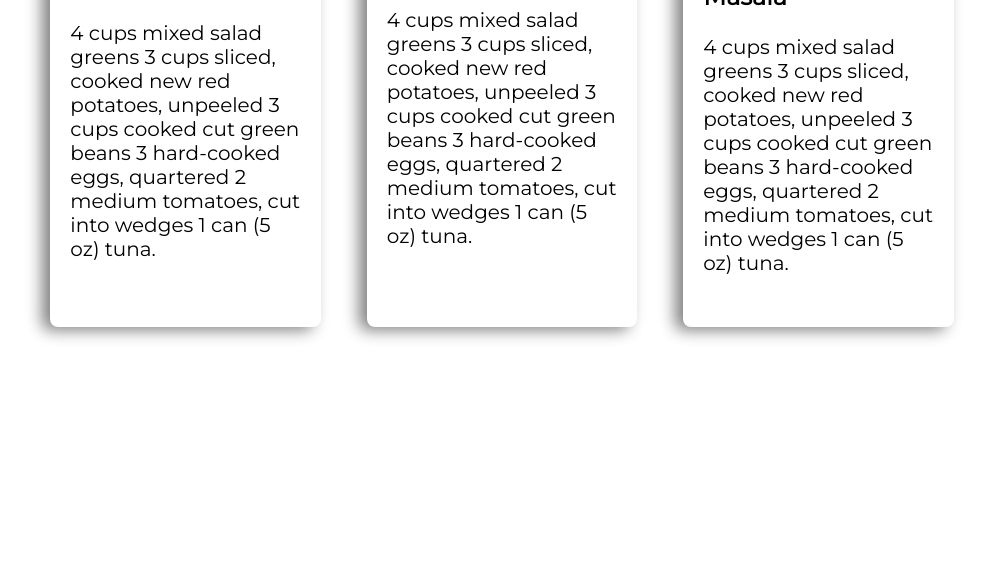
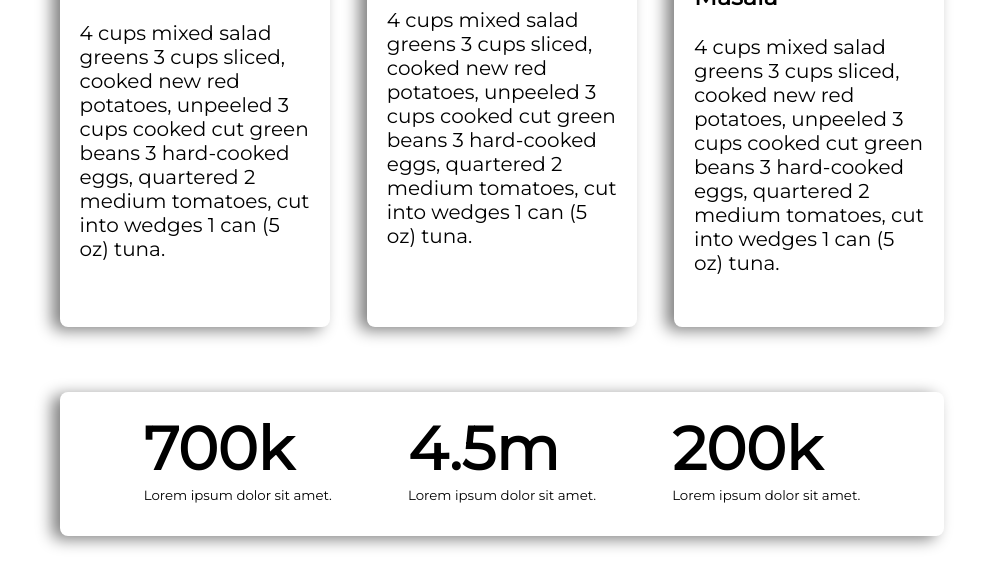
Before and after one commit to iqbalcb88/assignment-01, a plain HTML site: page index.html in a window 1280 px wide. Shown: the part 1920-2507 px from the top of the page, without its empty margins (138-1125 px from the left). Before the commit the page ends 2311 px from the top, so only its background shows below. Drawn offline with Linux system fonts and the light colour scheme.

Commit message:
social cointainer done with calculation

```diff
--- a/index.html
+++ b/index.html
@@ -70,7 +70,7 @@
           industry. Lorem Ipsum has been the industry's standard
         </p>
       </div>
-      <div class="flex-center">
+      <div class="flex-center media-container">
         <div class="card shadow">
           <img src="images/food/card-1.png" alt="Food Photo One" />
           <div class="card-details">
@@ -105,6 +105,29 @@
           </div>
         </div>
       </div>
+
+      <div class="media-container">
+        <div class="flex-center social-container shadow">
+          <div class="social-card flex-center">
+            <div>
+              <h1>700k</h1>
+              <small>Lorem ipsum dolor sit amet.</small>
+            </div>
+          </div>
+          <div class="social-card flex-center">
+            <div>
+              <h1>4.5m</h1>
+              <small>Lorem ipsum dolor sit amet.</small>
+            </div>
+          </div>
+          <div class="social-card flex-center">
+            <div>
+              <h1>200k</h1>
+              <small>Lorem ipsum dolor sit amet.</small>
+            </div>
+          </div>
+        </div>
+      </div>
     </section>
     <!--End My Recipes Section -->
   </body>
--- a/style.css
+++ b/style.css
@@ -64,7 +64,7 @@ p {
 }
 .recipe-container {
   padding: 0 5%;
-  margin: 0 0 5% 0;
+  margin: 0 0 2.5% 0;
 }
 
 .about-container {
@@ -87,7 +87,7 @@ p {
   display: grid;
   align-content: center;
   padding: 1.25em 1.25em 2em 1.25em;
-  width: 20%;
+  width: 100%;
   text-align: left;
   margin: 0 2%;
   border-radius: 0.5em;
@@ -98,3 +98,24 @@ p {
   height: auto;
   border-radius: 0.4em;
 }
+
+.media-container {
+  margin: 0 10%;
+  border-radius: 0.5em;
+}
+.social-container {
+  margin: 7% 2% 4% 2%;
+  border-radius: 0.5em;
+}
+
+.social-card {
+  display: grid;
+  align-content: center;
+  padding: 1.25em 1.25em 2em 1.25em;
+  width: 100%;
+  margin: 0 2%;
+}
+
+.social-card div h1 {
+  font-weight: 900;
+}
```
